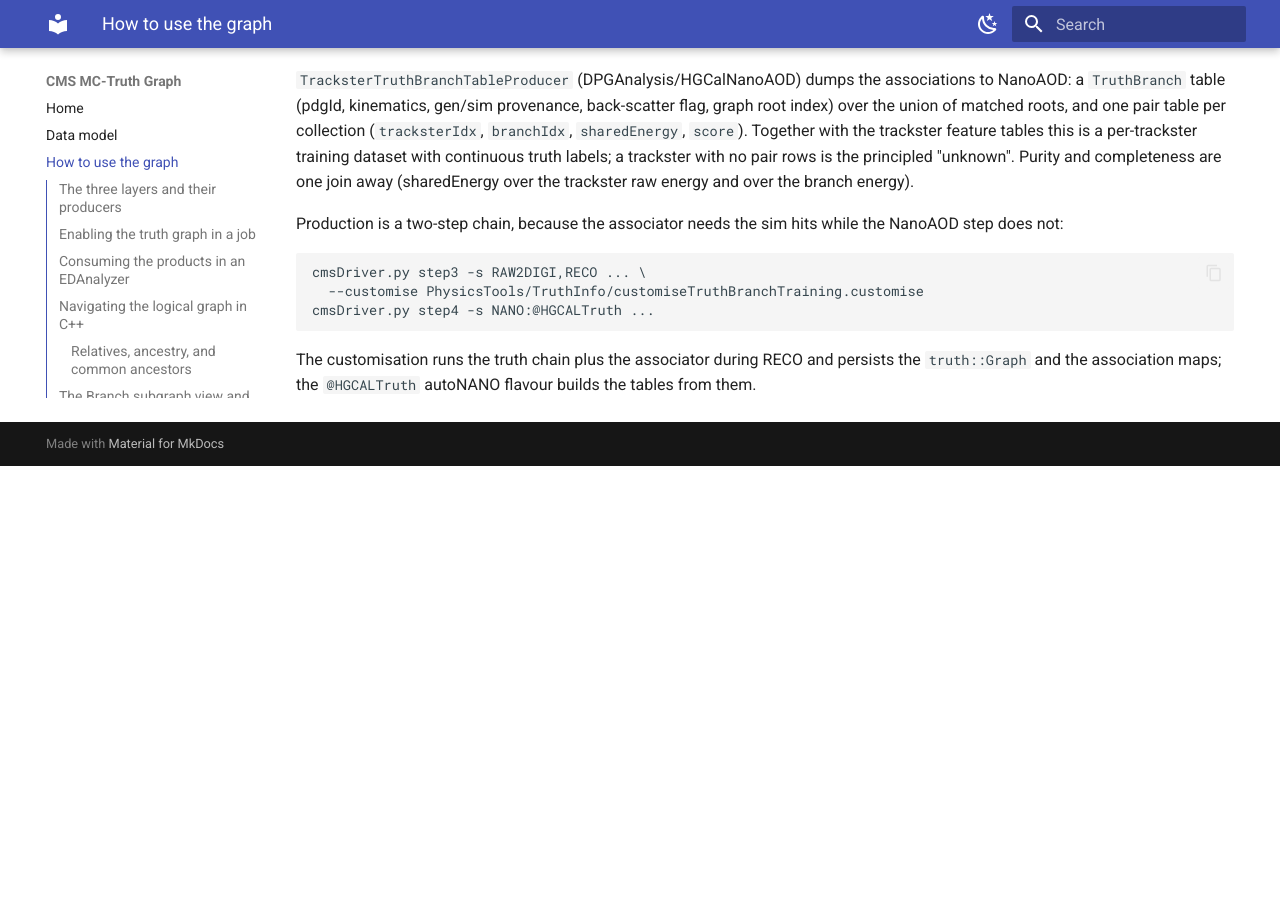
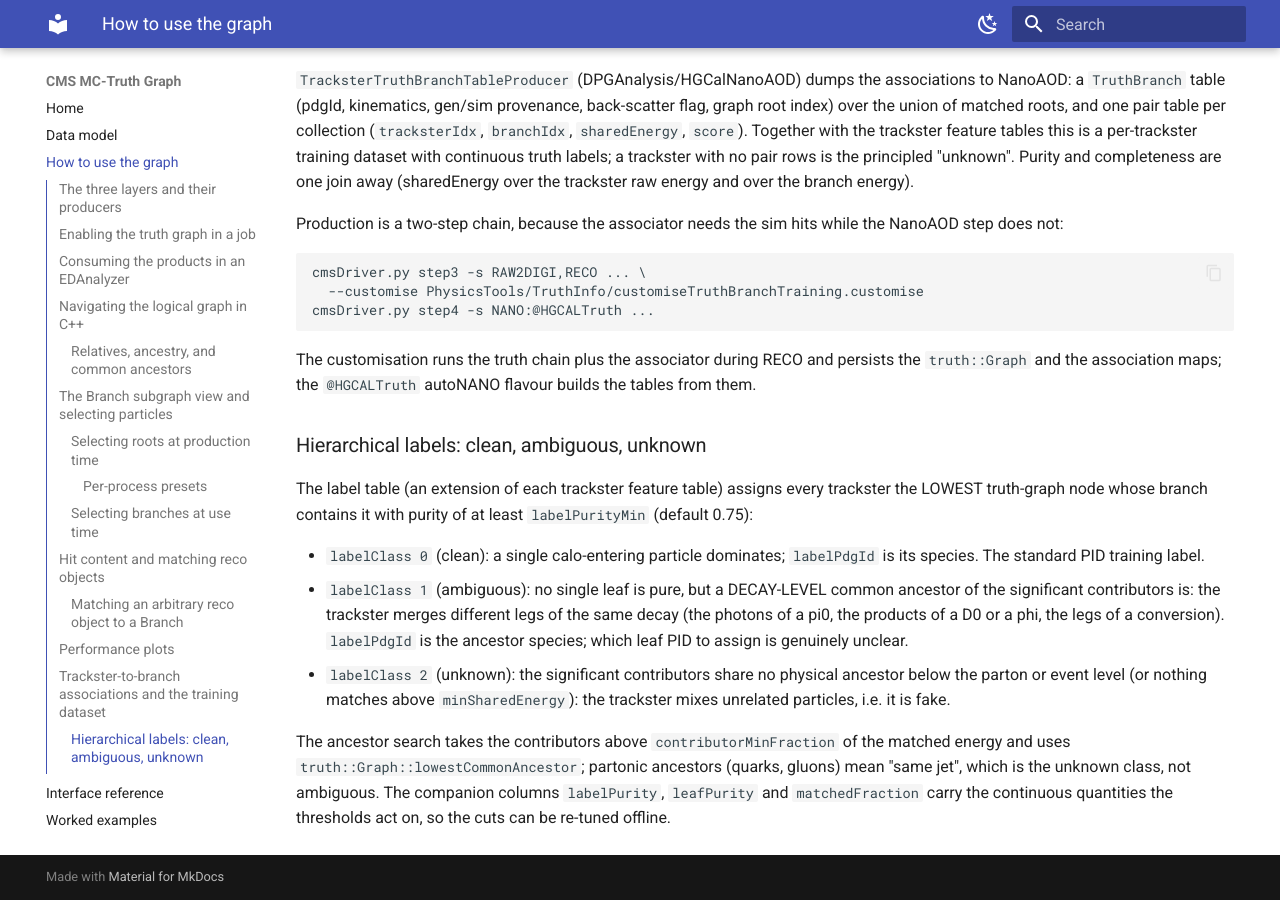
Before and after one commit to felicepantaleo/cms-truth-docs, an MkDocs documentation site: the page built from docs/usage.md, in a window 1280 px wide and 900 px high, scrolled down 9980 px. Built offline with MkDocs 1.6.1 and Material for MkDocs 9.7.7, drawn with Linux system fonts in a browser that asks for light colours; before the commit the page ends 10446 px from its top, so only the background shows below that.

Commit message:
docs: hierarchical clean/ambiguous/unknown labels

```diff
--- a/docs/usage.md
+++ b/docs/usage.md
@@ -528,3 +528,26 @@ cmsDriver.py step4 -s NANO:@HGCALTruth ...
 The customisation runs the truth chain plus the associator during RECO and
 persists the `truth::Graph` and the association maps; the `@HGCALTruth` autoNANO
 flavour builds the tables from them.
+
+### Hierarchical labels: clean, ambiguous, unknown
+
+The label table (an extension of each trackster feature table) assigns every
+trackster the LOWEST truth-graph node whose branch contains it with purity of at
+least `labelPurityMin` (default 0.75):
+
+- `labelClass 0` (clean): a single calo-entering particle dominates; `labelPdgId`
+  is its species. The standard PID training label.
+- `labelClass 1` (ambiguous): no single leaf is pure, but a DECAY-LEVEL common
+  ancestor of the significant contributors is: the trackster merges different legs
+  of the same decay (the photons of a pi0, the products of a D0 or a phi, the legs
+  of a conversion). `labelPdgId` is the ancestor species; which leaf PID to assign
+  is genuinely unclear.
+- `labelClass 2` (unknown): the significant contributors share no physical ancestor
+  below the parton or event level (or nothing matches above `minSharedEnergy`):
+  the trackster mixes unrelated particles, i.e. it is fake.
+
+The ancestor search takes the contributors above `contributorMinFraction` of the
+matched energy and uses `truth::Graph::lowestCommonAncestor`; partonic ancestors
+(quarks, gluons) mean "same jet", which is the unknown class, not ambiguous. The
+companion columns `labelPurity`, `leafPurity` and `matchedFraction` carry the
+continuous quantities the thresholds act on, so the cuts can be re-tuned offline.
```
